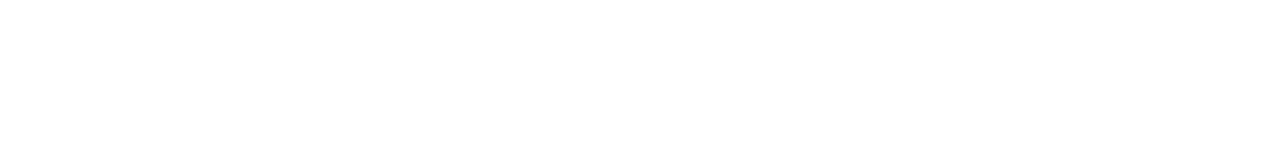
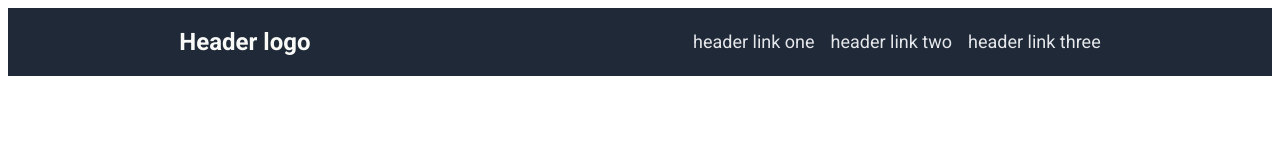
Before and after one commit to matanmorse/odin-landing-page, a plain HTML site: page index.html in a window 1280 px wide. Drawn offline with Linux system fonts and the light colour scheme.

Commit message:
add header

```diff
--- a/index.html
+++ b/index.html
@@ -1,6 +1,9 @@
 <!DOCTYPE html>
 <html lang="en">
 <head>
+    <link rel="preconnect" href="https://fonts.googleapis.com">
+    <link rel="preconnect" href="https://fonts.gstatic.com" crossorigin>
+    <link href="https://fonts.googleapis.com/css2?family=Roboto:ital,wght@0,100;0,300;0,400;0,500;0,700;0,900;1,100;1,300;1,400;1,500;1,700;1,900&display=swap" rel="stylesheet">
     <link rel="stylesheet" href="static/styles.css">
     <meta charset="UTF-8">
     <meta http-equiv="X-UA-Compatible" content="IE=edge">
@@ -8,6 +11,17 @@
     <title>Landing page</title>
 </head>
 <body>
-
+    <nav class="header">
+        <div class="hero-text">
+            <h1>Header logo</h1>
+        </div>
+        <div class="to-right">
+            <ul class="links">
+                <li><a href="#">header link one</a></li>
+                <li><a href="#">header link two</a></li>
+                <li><a href="#">header link three</a></li>
+            </ul>
+        </div>
+    </nav>
 </body>
 </html>
--- a/static/styles.css
+++ b/static/styles.css
@@ -0,0 +1,26 @@
+body {
+font-family: 'Roboto', sans-serif
+}
+
+nav {
+    display: flex;
+    justify-content: space-around;
+    align-items: center;
+    background-color: #1F2937;
+}
+
+.links {
+    display: flex;
+    list-style-type: none;
+    gap: 16px;
+}
+
+li > a {
+    text-decoration: none;
+    color: #E5E7EB;
+    font-size: 18px;
+}
+
+.hero-text {
+    color: #F9FAF8;
+}
```
